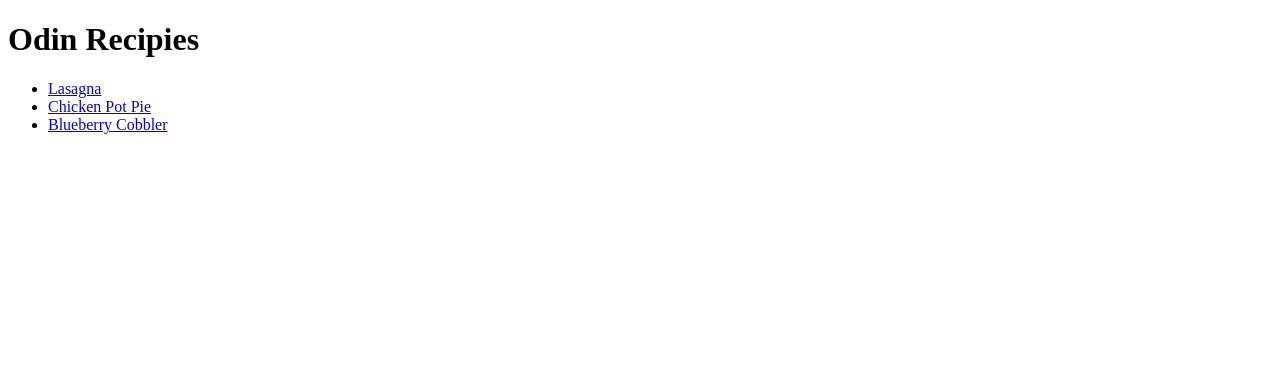
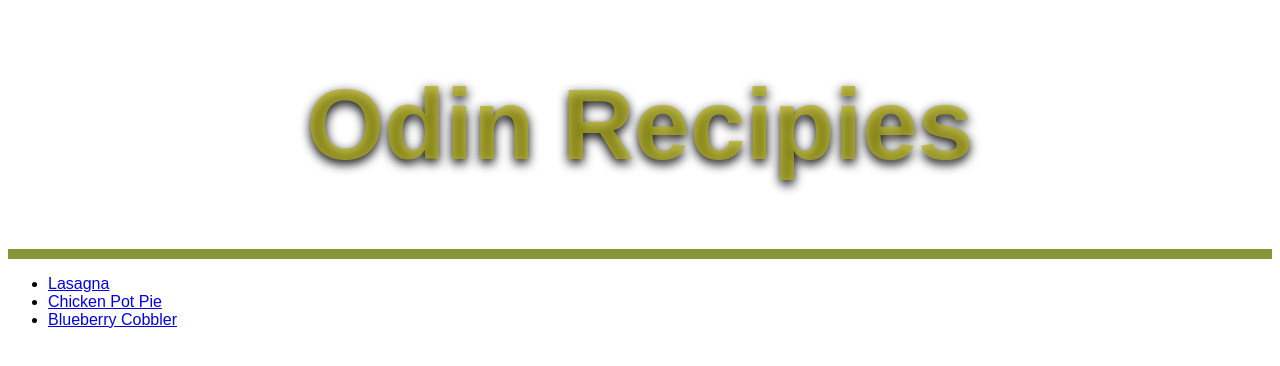
Before and after one commit to RickyMullins/odin-recipies, a plain HTML site: page index.html in a window 1280 px wide. Drawn offline with Linux system fonts and the light colour scheme.

Commit message:
Added css

```diff
--- /dev/null
+++ b/css/index.css
@@ -0,0 +1,15 @@
+
+
+
+.index-heading {
+	font-family: sans-serif;
+	color: rgba(179, 176, 29, 0.74);
+	font-size: 50PX;
+	text-align: center;
+	text-shadow: 0px 4px 11px #000000;
+	border-bottom: 10px solid #889639 ;
+}
+.links-list {
+	font-family: sans-serif;
+	text-align: ;
+}
--- a/index.html
+++ b/index.html
@@ -5,12 +5,27 @@
     <meta http-equiv="X-UA-Compatible" content="IE=edge" />
     <meta name="viewport" content="width=device-width, initial-scale=1.0" />
     <title>Document</title>
+    <link rel="stylesheet" href="../odin-recipies/css/index.css" />
   </head>
   <body>
-    <h1>Odin Recipies</h1>
-    <ul>
-    <li><a href="../odin-recipies/recipes/lasagna.html">Lasagna</a></li>
-    <li><a href="../odin-recipies/recipes/chicken_pot_pie.html">Chicken Pot Pie</a></li>
-    <li><a href="../odin-recipies/recipes/blueberry_cobbler.html">Blueberry Cobbler</a></li>
+    <div class="index-heading">
+      <h1>Odin Recipies</h1>
+    </div>
+
+    <div class="links-list">
+      <ul>
+        <li><a href="../odin-recipies/recipes/lasagna.html">Lasagna</a></li>
+        <li>
+          <a href="../odin-recipies/recipes/chicken_pot_pie.html"
+            >Chicken Pot Pie</a
+          >
+        </li>
+        <li>
+          <a href="../odin-recipies/recipes/blueberry_cobbler.html"
+            >Blueberry Cobbler</a
+          >
+        </li>
+      </ul>
+    </div>
   </body>
 </html>
```
